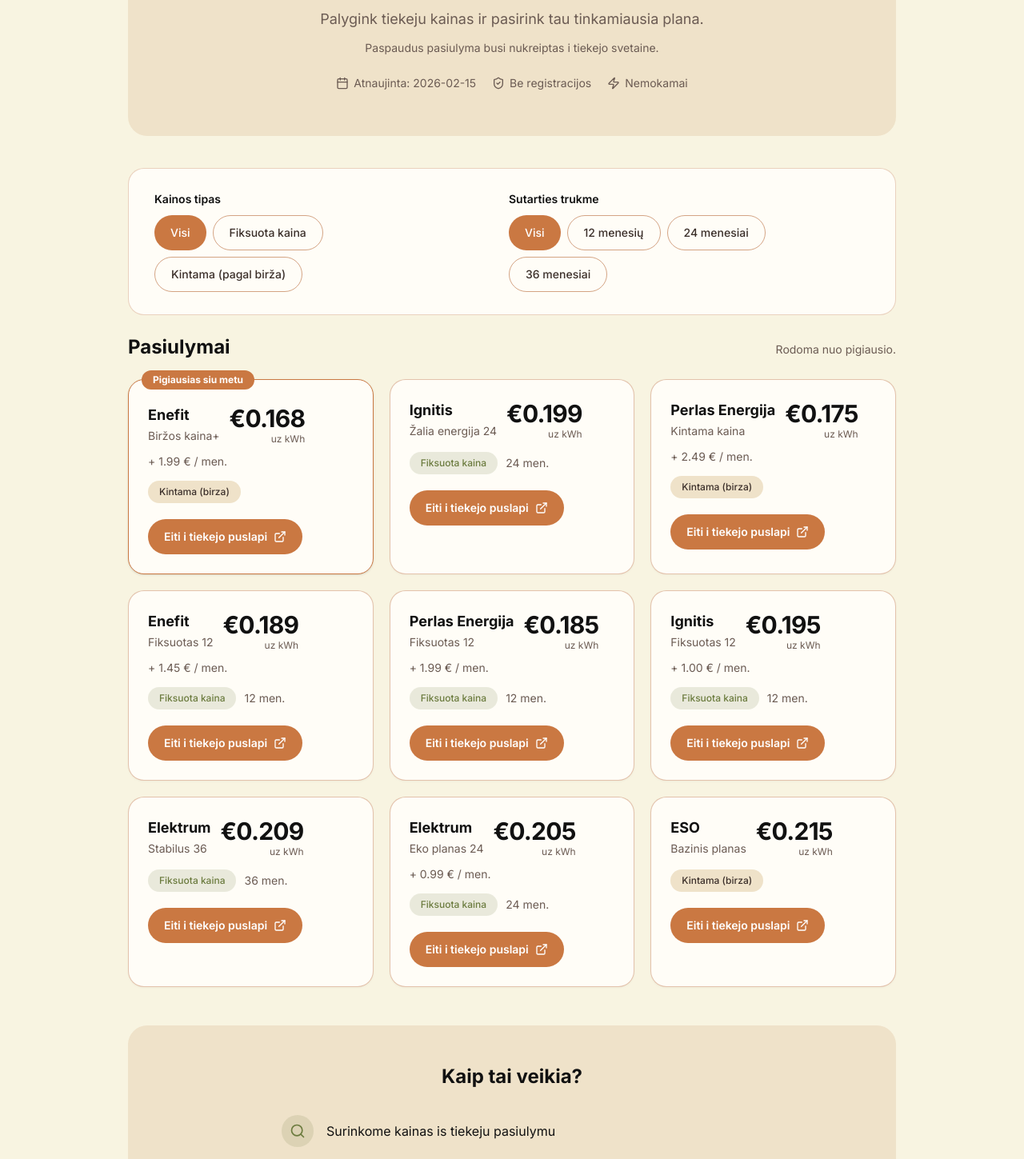
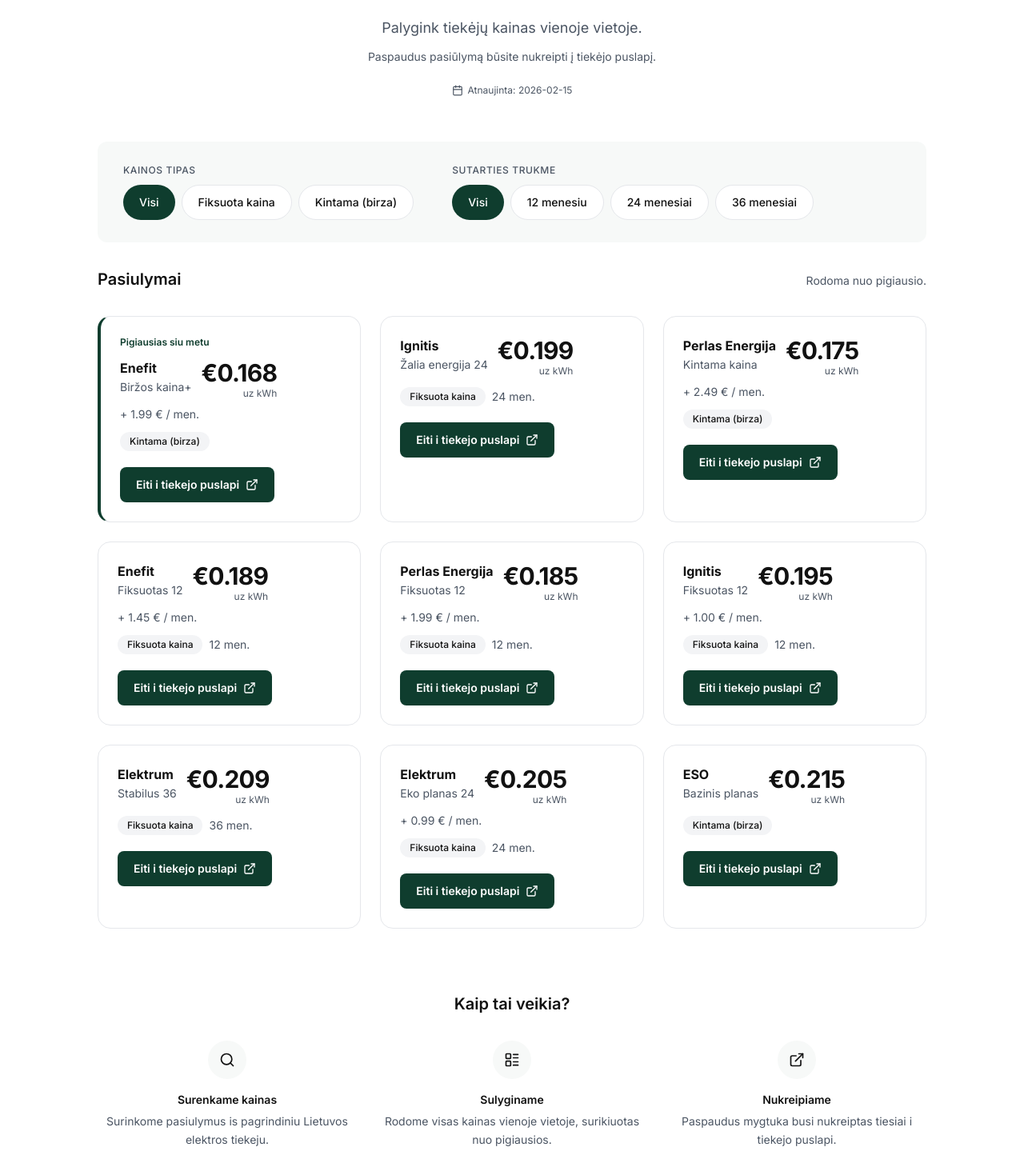
Before and after one commit to piclylt-alt/v0-electricity-price-comparison, a Next.js app: page / in a window 1280 px wide. Shown: the part 221-1670 px from the top of the page at 80% size. Built offline with nearby package versions, Linux system fonts and the light colour scheme.

Commit message:
redesign: update color palette to white/green/grayscale theme

```diff
--- a/app/globals.css
+++ b/app/globals.css
@@ -4,74 +4,74 @@
 @custom-variant dark (&:is(.dark *));
 
 :root {
-  --background: #F8F4E1;
+  --background: #FFFFFF;
   --foreground: #111111;
-  --card: #FFFDF7;
+  --card: #FFFFFF;
   --card-foreground: #111111;
-  --popover: #FFFDF7;
+  --popover: #FFFFFF;
   --popover-foreground: #111111;
-  --primary: #CA7842;
+  --primary: #0F3D2E;
   --primary-foreground: #FFFFFF;
-  --secondary: #EFE2C9;
-  --secondary-foreground: #3B2F2A;
-  --muted: #EFE2C9;
-  --muted-foreground: #6B5B53;
-  --accent: #6B7B3E;
-  --accent-foreground: #FFFFFF;
+  --secondary: #F7F9F8;
+  --secondary-foreground: #111111;
+  --muted: #F7F9F8;
+  --muted-foreground: #4B5563;
+  --accent: #F3F4F6;
+  --accent-foreground: #111111;
   --destructive: #B91C1C;
   --destructive-foreground: #FFFFFF;
-  --border: #B86A3A;
-  --input: #B86A3A;
-  --ring: #CA7842;
-  --chart-1: #CA7842;
-  --chart-2: #6B7B3E;
-  --chart-3: #B86A3A;
-  --chart-4: #EFE2C9;
-  --chart-5: #6B5B53;
-  --radius: 1.25rem;
-  --sidebar: #F8F4E1;
+  --border: #E5E7EB;
+  --input: #E5E7EB;
+  --ring: #0F3D2E;
+  --chart-1: #0F3D2E;
+  --chart-2: #145C43;
+  --chart-3: #4B5563;
+  --chart-4: #E5E7EB;
+  --chart-5: #F7F9F8;
+  --radius: 0.5rem;
+  --sidebar: #FFFFFF;
   --sidebar-foreground: #111111;
-  --sidebar-primary: #CA7842;
+  --sidebar-primary: #0F3D2E;
   --sidebar-primary-foreground: #FFFFFF;
-  --sidebar-accent: #EFE2C9;
-  --sidebar-accent-foreground: #3B2F2A;
-  --sidebar-border: #B86A3A;
-  --sidebar-ring: #CA7842;
+  --sidebar-accent: #F7F9F8;
+  --sidebar-accent-foreground: #111111;
+  --sidebar-border: #E5E7EB;
+  --sidebar-ring: #0F3D2E;
 }
 
 .dark {
-  --background: #1A1610;
-  --foreground: #F8F4E1;
-  --card: #2A2318;
-  --card-foreground: #F8F4E1;
-  --popover: #2A2318;
-  --popover-foreground: #F8F4E1;
-  --primary: #CA7842;
-  --primary-foreground: #FFFFFF;
-  --secondary: #3B2F2A;
-  --secondary-foreground: #F8F4E1;
-  --muted: #3B2F2A;
-  --muted-foreground: #A89888;
-  --accent: #6B7B3E;
-  --accent-foreground: #FFFFFF;
+  --background: #0F1210;
+  --foreground: #F1F5F3;
+  --card: #161B18;
+  --card-foreground: #F1F5F3;
+  --popover: #161B18;
+  --popover-foreground: #F1F5F3;
+  --primary: #34D399;
+  --primary-foreground: #0F1210;
+  --secondary: #1C2420;
+  --secondary-foreground: #F1F5F3;
+  --muted: #1C2420;
+  --muted-foreground: #9CA3AF;
+  --accent: #1C2420;
+  --accent-foreground: #F1F5F3;
   --destructive: #B91C1C;
   --destructive-foreground: #FFFFFF;
-  --border: #5A4A3A;
-  --input: #5A4A3A;
-  --ring: #CA7842;
-  --chart-1: #CA7842;
-  --chart-2: #6B7B3E;
-  --chart-3: #B86A3A;
-  --chart-4: #3B2F2A;
-  --chart-5: #A89888;
-  --sidebar: #1A1610;
-  --sidebar-foreground: #F8F4E1;
-  --sidebar-primary: #CA7842;
-  --sidebar-primary-foreground: #FFFFFF;
-  --sidebar-accent: #3B2F2A;
-  --sidebar-accent-foreground: #F8F4E1;
-  --sidebar-border: #5A4A3A;
-  --sidebar-ring: #CA7842;
+  --border: #2D3830;
+  --input: #2D3830;
+  --ring: #34D399;
+  --chart-1: #34D399;
+  --chart-2: #6EE7B7;
+  --chart-3: #9CA3AF;
+  --chart-4: #2D3830;
+  --chart-5: #1C2420;
+  --sidebar: #0F1210;
+  --sidebar-foreground: #F1F5F3;
+  --sidebar-primary: #34D399;
+  --sidebar-primary-foreground: #0F1210;
+  --sidebar-accent: #1C2420;
+  --sidebar-accent-foreground: #F1F5F3;
+  --sidebar-border: #2D3830;
+  --sidebar-ring: #34D399;
 }
 
 @theme inline {
--- a/app/layout.tsx
+++ b/app/layout.tsx
@@ -11,7 +11,7 @@ export const metadata: Metadata = {
   description: 'Palygink elektros tiekėjų kainas Lietuvoje paprastai ir greitai. Pasirink tau tinkamiausią planą.',
   openGraph: {
     title: 'Rask pigiausią elektros planą Lietuvoje',
-    description: 'Palygink elektros tiekėjų kainas Lietuvoje paprastai ir greitai. Pasirink tau tinkamiausią planą.',
+    description: 'Palygink elektros tiekėjų kainas Lietuvoje paprastai ir greitai.',
     locale: 'lt_LT',
     type: 'website',
   },
@@ -35,7 +35,7 @@ export const metadata: Metadata = {
 }
 
 export const viewport: Viewport = {
-  themeColor: '#CA7842',
+  themeColor: '#0F3D2E',
   width: 'device-width',
   initialScale: 1,
 }
--- a/app/page.tsx
+++ b/app/page.tsx
@@ -2,7 +2,7 @@ import { getOffers, getLastUpdated } from "@/lib/offers"
 import { TopNav } from "@/components/top-nav"
 import { OffersGrid } from "@/components/offers-grid"
 import { HowItWorks } from "@/components/how-it-works"
-import { Calendar, ShieldCheck, Zap } from "lucide-react"
+import { Calendar } from "lucide-react"
 
 export default function Home() {
   const offers = getOffers()
@@ -12,35 +12,24 @@ export default function Home() {
     <>
       <TopNav />
 
-      <main className="mx-auto min-h-screen max-w-5xl px-5 pb-10 pt-8 md:px-8 md:pt-12">
+      <main className="mx-auto min-h-screen max-w-[1100px] px-5 pb-16 md:px-8">
         {/* Hero */}
-        <header className="mb-10 rounded-3xl bg-secondary px-6 py-10 text-center md:px-12 md:py-14">
-          <h1 className="text-balance text-2xl font-bold leading-tight text-foreground md:text-4xl">
-            {"Rask pigiausia elektros plana Lietuvoje"}
+        <header className="pb-10 pt-16 text-center md:pb-14 md:pt-24">
+          <h1 className="text-balance text-3xl font-bold leading-tight text-foreground md:text-5xl">
+            {"Rask pigiausią elektros planą Lietuvoje"}
           </h1>
 
-          <p className="mx-auto mt-4 max-w-lg text-pretty text-base leading-relaxed text-muted-foreground md:text-lg">
-            {"Palygink tiekeju kainas ir pasirink tau tinkamiausia plana."}
+          <p className="mx-auto mt-5 max-w-lg text-pretty text-base leading-relaxed text-muted-foreground md:text-lg">
+            {"Palygink tiekėjų kainas vienoje vietoje."}
           </p>
 
           <p className="mx-auto mt-3 max-w-md text-sm text-muted-foreground">
-            {"Paspaudus pasiulyma busi nukreiptas i tiekejo svetaine."}
+            {"Paspaudus pasiūlymą būsite nukreipti į tiekėjo puslapį."}
           </p>
 
-          {/* Trust microcopy */}
-          <div className="mx-auto mt-6 flex flex-wrap items-center justify-center gap-5 text-sm text-muted-foreground">
-            <span className="flex items-center gap-1.5">
-              <Calendar className="size-4" />
-              {"Atnaujinta: "}{lastUpdated}
-            </span>
-            <span className="flex items-center gap-1.5">
-              <ShieldCheck className="size-4" />
-              {"Be registracijos"}
-            </span>
-            <span className="flex items-center gap-1.5">
-              <Zap className="size-4" />
-              {"Nemokamai"}
-            </span>
+          <div className="mx-auto mt-6 flex items-center justify-center gap-1.5 text-xs text-muted-foreground">
+            <Calendar className="size-3.5" />
+            <span>{"Atnaujinta: "}{lastUpdated}</span>
           </div>
         </header>
 
@@ -50,17 +39,17 @@ export default function Home() {
         </section>
 
         {/* How it works */}
-        <div className="mt-12">
+        <div className="mt-16 md:mt-20">
           <HowItWorks />
         </div>
 
         {/* Footer */}
-        <footer id="kontaktai" className="mt-12 scroll-mt-20 border-t border-[#B86A3A]/20 pb-8 pt-6 text-center">
+        <footer id="kontaktai" className="mt-16 scroll-mt-20 border-t border-border pb-8 pt-8 text-center md:mt-20">
           <p className="text-sm text-muted-foreground">
             {"Kontaktai: hello@elektrosplanai.lt"}
           </p>
           <p className="mt-3 text-xs text-muted-foreground/70">
-            {"Paspaudus nuoroda galime gauti komisini atlygi. Kaina jums nesikeiia."}
+            {"Paspaudus nuorodą galime gauti komisinį atlygį. Kaina jums nesikeičia."}
           </p>
           <p className="mt-2 text-xs text-muted-foreground/50">
             {"elektrosplanai.lt"}
--- a/components/filters-panel.tsx
+++ b/components/filters-panel.tsx
@@ -13,23 +13,23 @@ interface FiltersPanelProps {
 const planTypeOptions: { value: PlanType | "all"; label: string }[] = [
   { value: "all", label: "Visi" },
   { value: "fixed", label: "Fiksuota kaina" },
-  { value: "variable", label: "Kintama (pagal birža)" },
+  { value: "variable", label: "Kintama (birza)" },
 ]
 
 const termOptions: { value: TermMonths | "all"; label: string }[] = [
   { value: "all", label: "Visi" },
-  { value: 12, label: "12 menesių" },
+  { value: 12, label: "12 menesiu" },
   { value: 24, label: "24 menesiai" },
   { value: 36, label: "36 menesiai" },
 ]
 
 export function FiltersPanel({ planType, setPlanType, term, setTerm }: FiltersPanelProps) {
   return (
-    <div className="rounded-[20px] border border-[#B86A3A]/30 bg-card px-5 py-6 md:px-8 md:py-7">
-      <div className="flex flex-col gap-6 lg:flex-row lg:gap-10">
+    <div className="rounded-xl bg-secondary px-5 py-6 md:px-8 md:py-7">
+      <div className="flex flex-col gap-6 lg:flex-row lg:gap-12">
         {/* Plan type */}
         <div className="flex flex-col gap-2.5">
-          <span className="text-sm font-semibold text-foreground">{"Kainos tipas"}</span>
+          <span className="text-xs font-medium uppercase tracking-wider text-muted-foreground">{"Kainos tipas"}</span>
           <div className="flex flex-wrap items-center gap-2" role="radiogroup" aria-label="Kainos tipas">
             {planTypeOptions.map((option) => (
               <button
@@ -38,11 +38,11 @@ export function FiltersPanel({ planType, setPlanType, term, setTerm }: FiltersPa
                 aria-checked={planType === option.value}
                 onClick={() => setPlanType(option.value)}
                 className={cn(
-                  "min-h-[44px] rounded-full px-5 py-2.5 text-sm font-medium transition-colors",
-                  "focus-visible:outline-none focus-visible:ring-2 focus-visible:ring-primary/30 focus-visible:ring-offset-2 focus-visible:ring-offset-card",
+                  "min-h-[44px] rounded-full px-5 py-2.5 text-sm font-medium transition-all",
+                  "focus-visible:outline-none focus-visible:ring-2 focus-visible:ring-[#0F3D2E] focus-visible:ring-offset-2 focus-visible:ring-offset-secondary",
                   planType === option.value
-                    ? "bg-primary text-primary-foreground"
-                    : "border border-[#B86A3A]/60 text-[#3B2F2A] hover:border-primary"
+                    ? "bg-[#0F3D2E] text-[#FFFFFF]"
+                    : "border border-border bg-background text-foreground hover:border-[#0F3D2E]/40"
                 )}
               >
                 {option.label}
@@ -54,7 +54,7 @@ export function FiltersPanel({ planType, setPlanType, term, setTerm }: FiltersPa
         {/* Term filter */}
         {planType !== "variable" && (
           <div className="flex flex-col gap-2.5">
-            <span className="text-sm font-semibold text-foreground">{"Sutarties trukme"}</span>
+            <span className="text-xs font-medium uppercase tracking-wider text-muted-foreground">{"Sutarties trukme"}</span>
             <div className="flex flex-wrap items-center gap-2" role="radiogroup" aria-label="Sutarties trukme">
               {termOptions.map((option) => (
                 <button
@@ -63,11 +63,11 @@ export function FiltersPanel({ planType, setPlanType, term, setTerm }: FiltersPa
                   aria-checked={term === option.value}
                   onClick={() => setTerm(option.value)}
                   className={cn(
-                    "min-h-[44px] rounded-full px-5 py-2.5 text-sm font-medium transition-colors",
-                    "focus-visible:outline-none focus-visible:ring-2 focus-visible:ring-primary/30 focus-visible:ring-offset-2 focus-visible:ring-offset-card",
+                    "min-h-[44px] rounded-full px-5 py-2.5 text-sm font-medium transition-all",
+                    "focus-visible:outline-none focus-visible:ring-2 focus-visible:ring-[#0F3D2E] focus-visible:ring-offset-2 focus-visible:ring-offset-secondary",
                     term === option.value
-                      ? "bg-primary text-primary-foreground"
-                      : "border border-[#B86A3A]/60 text-[#3B2F2A] hover:border-primary"
+                      ? "bg-[#0F3D2E] text-[#FFFFFF]"
+                      : "border border-border bg-background text-foreground hover:border-[#0F3D2E]/40"
                   )}
                 >
                   {option.label}
--- a/components/how-it-works.tsx
+++ b/components/how-it-works.tsx
@@ -1,44 +1,40 @@
-import { Search, LayoutList, ExternalLink, ShieldCheck } from "lucide-react"
+import { Search, LayoutList, ExternalLink } from "lucide-react"
 
 const steps = [
   {
     icon: Search,
-    text: "Surinkome kainas is tiekeju pasiulymu",
+    title: "Surenkame kainas",
+    text: "Surinkome pasiulymus is pagrindiniu Lietuvos elektros tiekeju.",
   },
   {
     icon: LayoutList,
-    text: "Sulyginome jas vienoje vietoje",
+    title: "Sulyginame",
+    text: "Rodome visas kainas vienoje vietoje, surikiuotas nuo pigiausios.",
   },
   {
     icon: ExternalLink,
-    text: "Paspaudus busite nukreipti pas tiekeja",
+    title: "Nukreipiame",
+    text: "Paspaudus mygtuka busi nukreiptas tiesiai i tiekejo puslapi.",
   },
 ]
 
 export function HowItWorks() {
   return (
-    <section id="kaip-veikia" className="scroll-mt-20 rounded-3xl bg-secondary px-6 py-10 md:px-10 md:py-12">
-      <h2 className="mb-8 text-center text-xl font-bold text-foreground md:text-2xl">
+    <section id="kaip-veikia" className="scroll-mt-20">
+      <h2 className="mb-8 text-center text-lg font-semibold text-foreground md:text-xl">
         {"Kaip tai veikia?"}
       </h2>
 
-      <div className="mx-auto flex max-w-xl flex-col gap-5">
+      <div className="grid gap-6 md:grid-cols-3 md:gap-8">
         {steps.map((step, i) => (
-          <div key={i} className="flex items-center gap-4">
-            <div className="flex size-10 shrink-0 items-center justify-center rounded-full bg-accent/15 text-accent">
+          <div key={i} className="flex flex-col items-center text-center">
+            <div className="mb-4 flex size-12 items-center justify-center rounded-full bg-secondary text-foreground">
               <step.icon className="size-5" />
             </div>
-            <p className="text-base leading-relaxed text-foreground">{step.text}</p>
+            <h3 className="mb-1.5 text-sm font-semibold text-foreground">{step.title}</h3>
+            <p className="text-sm leading-relaxed text-muted-foreground">{step.text}</p>
           </div>
         ))}
-      </div>
-
-      {/* Disclaimer */}
-      <div className="mx-auto mt-8 flex max-w-xl items-start gap-3 rounded-xl border border-[#B86A3A]/20 bg-card px-5 py-4">
-        <ShieldCheck className="mt-0.5 size-5 shrink-0 text-muted-foreground" />
-        <p className="text-sm leading-relaxed text-muted-foreground">
-          {"Informacija pateikiama informaciniais tikslais. Pries sudarydami sutarti pasitikrinkite salygas tiekejo puslapyje."}
-        </p>
       </div>
     </section>
   )
--- a/components/offer-card.tsx
+++ b/components/offer-card.tsx
@@ -20,25 +20,25 @@ export function OfferCard({ offer, isCheapest = false }: OfferCardProps) {
     <button
       onClick={handleClick}
       className={cn(
-        "group relative flex w-full flex-col rounded-[20px] border bg-card p-5 text-left transition-all md:p-6",
-        "focus-visible:outline-none focus-visible:ring-2 focus-visible:ring-primary/30 focus-visible:ring-offset-2 focus-visible:ring-offset-background",
+        "group relative flex w-full flex-col rounded-2xl border bg-card p-5 text-left transition-all md:p-6",
+        "focus-visible:outline-none focus-visible:ring-2 focus-visible:ring-[#0F3D2E] focus-visible:ring-offset-2",
         isCheapest
-          ? "border-primary shadow-sm"
-          : "border-[#B86A3A]/40 shadow-[0_1px_3px_rgba(0,0,0,0.04)] hover:border-primary hover:-translate-y-0.5 hover:shadow-md"
+          ? "border-l-4 border-l-[#0F3D2E] border-t-border border-r-border border-b-border"
+          : "border-border hover:border-[#0F3D2E] hover:shadow-md"
       )}
       aria-label={`${offer.supplierName} – ${offer.planName}: €${offer.priceEurKwh.toFixed(3)} uz kWh. Eiti i tiekejo puslapi.`}
     >
       {/* Cheapest label */}
       {isCheapest && (
-        <div className="absolute -top-3 left-4 rounded-full bg-primary px-3.5 py-1 text-xs font-bold text-primary-foreground">
+        <span className="mb-3 text-xs font-semibold text-[#0F3D2E]">
           {"Pigiausias siu metu"}
-        </div>
+        </span>
       )}
 
       {/* Top: supplier + price */}
-      <div className={cn("flex items-start justify-between gap-3", isCheapest && "mt-1.5")}>
+      <div className="flex items-start justify-between gap-3">
         <div className="flex min-w-0 flex-col gap-0.5">
-          <span className="truncate text-base font-bold text-foreground md:text-lg">{offer.supplierName}</span>
+          <span className="truncate text-base font-bold text-foreground">{offer.supplierName}</span>
           <span className="truncate text-sm text-muted-foreground">{offer.planName}</span>
         </div>
         <div className="flex shrink-0 flex-col items-end">
@@ -51,21 +51,14 @@ export function OfferCard({ offer, isCheapest = false }: OfferCardProps) {
 
       {/* Monthly fee */}
       {offer.monthlyFeeEur > 0 && (
-        <p className="mt-2.5 text-sm text-muted-foreground">
+        <p className="mt-2 text-sm text-muted-foreground">
           {"+ "}{offer.monthlyFeeEur.toFixed(2)}{" \u20AC / men."}
         </p>
       )}
 
       {/* Badge + term */}
-      <div className="mt-3.5 flex flex-wrap items-center gap-2.5">
-        <span
-          className={cn(
-            "inline-block rounded-full px-3.5 py-1.5 text-xs font-medium",
-            offer.planType === "fixed"
-              ? "bg-accent/15 text-accent"
-              : "bg-secondary text-secondary-foreground"
-          )}
-        >
+      <div className="mt-3 flex flex-wrap items-center gap-2">
+        <span className="inline-block rounded-full bg-accent px-3 py-1 text-xs font-medium text-foreground">
           {offer.planType === "fixed" ? "Fiksuota kaina" : "Kintama (birza)"}
         </span>
         {offer.termMonths && (
@@ -79,8 +72,8 @@ export function OfferCard({ offer, isCheapest = false }: OfferCardProps) {
       <div className="mt-5">
         <span
           className={cn(
-            "flex min-h-[44px] w-full items-center justify-center gap-2 rounded-xl bg-primary px-5 py-3 text-sm font-semibold text-primary-foreground transition-colors",
-            "group-hover:bg-[#B86A3A]"
+            "flex min-h-[44px] w-full items-center justify-center gap-2 rounded-lg bg-[#0F3D2E] px-5 py-3 text-sm font-semibold text-[#FFFFFF] transition-colors",
+            "group-hover:bg-[#145C43]"
           )}
         >
           {"Eiti i tiekejo puslapi"}
--- a/components/offers-grid.tsx
+++ b/components/offers-grid.tsx
@@ -58,7 +58,7 @@ export function OffersGrid({ offers }: OffersGridProps) {
   }, [bp, filtered.length])
 
   return (
-    <div className="flex flex-col gap-6">
+    <div className="flex flex-col gap-8">
       {/* Filters */}
       <FiltersPanel
         planType={planType}
@@ -72,14 +72,14 @@ export function OffersGrid({ offers }: OffersGridProps) {
 
       {/* Section heading */}
       <div className="flex items-baseline justify-between">
-        <h2 className="text-xl font-bold text-foreground md:text-2xl">{"Pasiulymai"}</h2>
+        <h2 className="text-lg font-semibold text-foreground md:text-xl">{"Pasiulymai"}</h2>
         <span className="text-sm text-muted-foreground">{"Rodoma nuo pigiausio."}</span>
       </div>
 
       {/* Grid */}
       {filtered.length > 0 ? (
         <div
-          className="grid gap-4 md:gap-5"
+          className="grid gap-5 md:gap-6"
           style={{
             gridTemplateColumns: `repeat(${cols}, minmax(0, 1fr))`,
           }}
@@ -89,7 +89,7 @@ export function OffersGrid({ offers }: OffersGridProps) {
           ))}
         </div>
       ) : (
-        <div className="rounded-[20px] border border-dashed border-[#B86A3A]/40 bg-card p-10 text-center text-base text-muted-foreground">
+        <div className="rounded-xl border border-dashed border-border bg-secondary p-10 text-center text-sm text-muted-foreground">
           {"Pasiulymu nerasta pagal pasirinktus filtrus."}
         </div>
       )}
--- a/lib/theme.ts
+++ b/lib/theme.ts
@@ -1,12 +1,10 @@
 export const colors = {
-  background: "#F8F4E1",
+  background: "#FFFFFF",
+  section: "#F7F9F8",
   foreground: "#111111",
-  primary: "#CA7842",
-  primaryHover: "#B86A3A",
-  border: "#B86A3A",
-  ecoGreen: "#6B7B3E",
-  softSection: "#EFE2C9",
-  muted: "#6B5B53",
-  card: "#FFFDF7",
-  inactiveText: "#3B2F2A",
+  muted: "#4B5563",
+  primary: "#0F3D2E",
+  primaryHover: "#145C43",
+  border: "#E5E7EB",
+  badgeBg: "#F3F4F6",
 } as const
```
Also changed, not shown: components/top-nav.tsx (+12 -12 lines).
